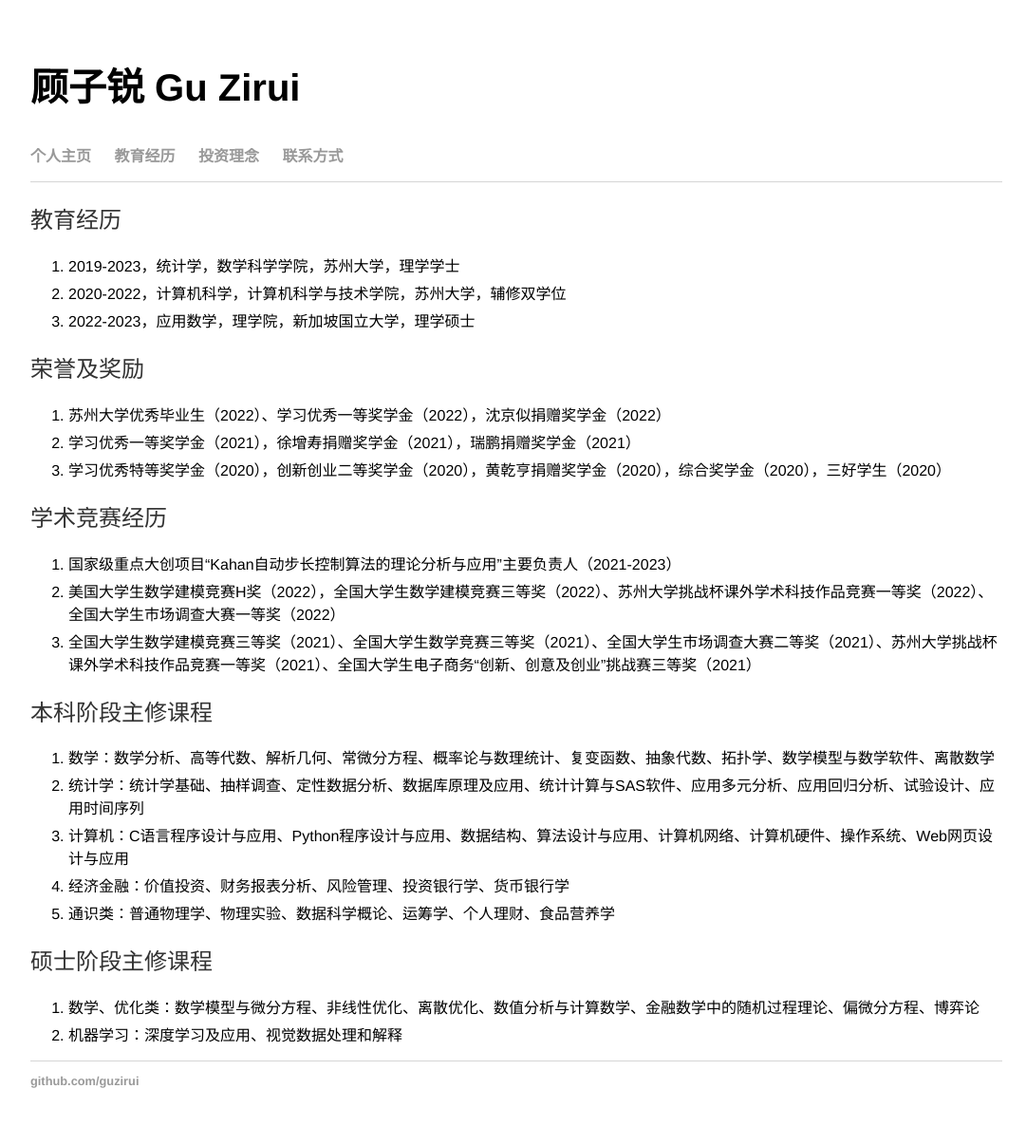
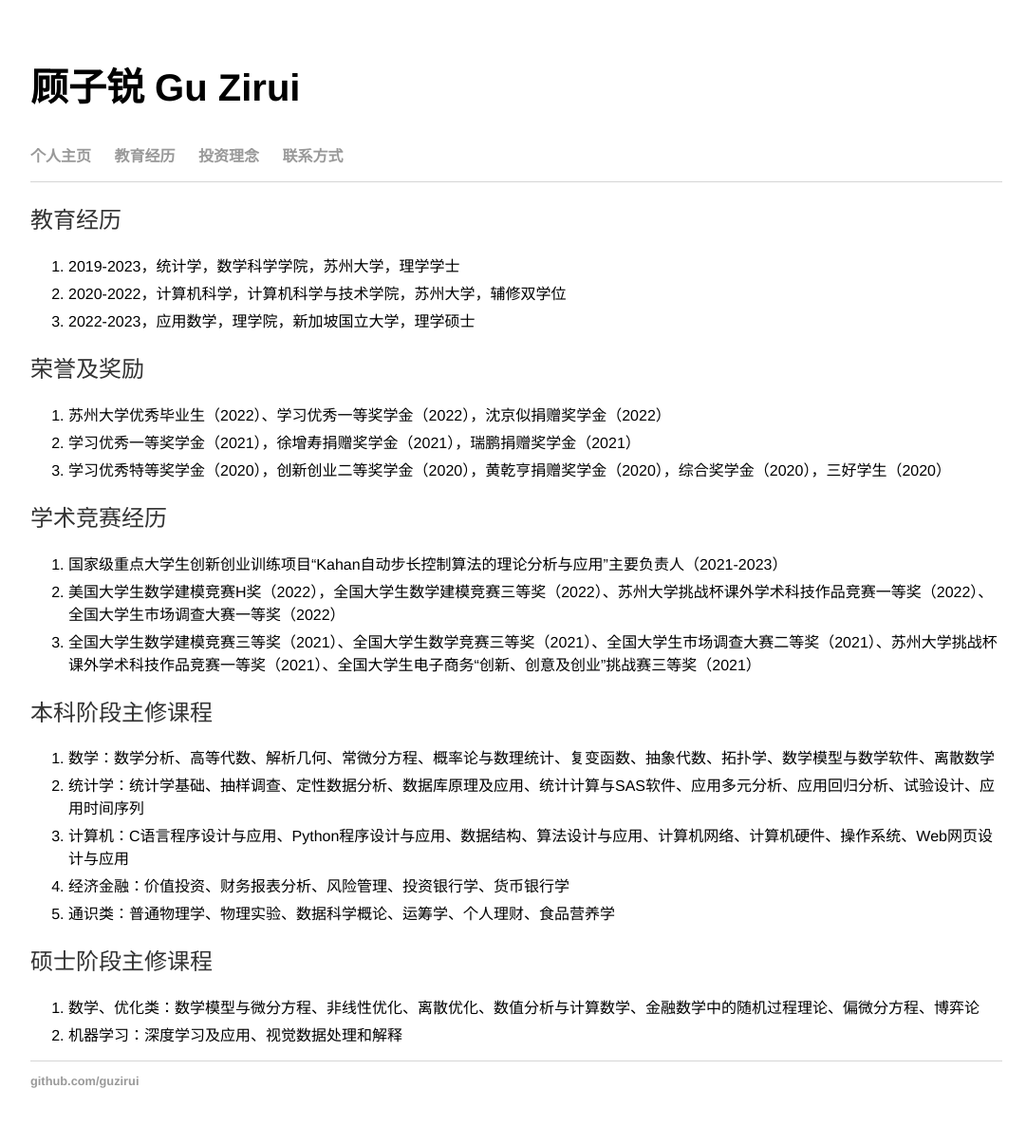
Before and after one commit to guzirui/guzirui.github.io, a Jekyll site: the page built from education/index.html, in a window 1280 px wide. Shown: the whole page at 95% size, without its empty margins (96-1177 px from the left). Built offline with Jekyll 4.4.1, drawn with Linux system fonts in a browser that asks for light colours.

Commit message:
Update index.html

```diff
--- a/education/index.html
+++ b/education/index.html
@@ -21,7 +21,7 @@ title: 顾子锐 Gu Zirui
 
     <h2>学术竞赛经历</h2>
   <ol>
-     <li>国家级重点大创项目“Kahan自动步长控制算法的理论分析与应用”主要负责人（2021-2023）</li>
+     <li>国家级重点大学生创新创业训练项目“Kahan自动步长控制算法的理论分析与应用”主要负责人（2021-2023）</li>
     <li>美国大学生数学建模竞赛H奖（2022），全国大学生数学建模竞赛三等奖（2022）、苏州大学挑战杯课外学术科技作品竞赛一等奖（2022）、全国大学生市场调查大赛一等奖（2022）</li>
     <li>全国大学生数学建模竞赛三等奖（2021）、全国大学生数学竞赛三等奖（2021）、全国大学生市场调查大赛二等奖（2021）、苏州大学挑战杯课外学术科技作品竞赛一等奖（2021）、全国大学生电子商务“创新、创意及创业”挑战赛三等奖（2021）</li>
 
```
